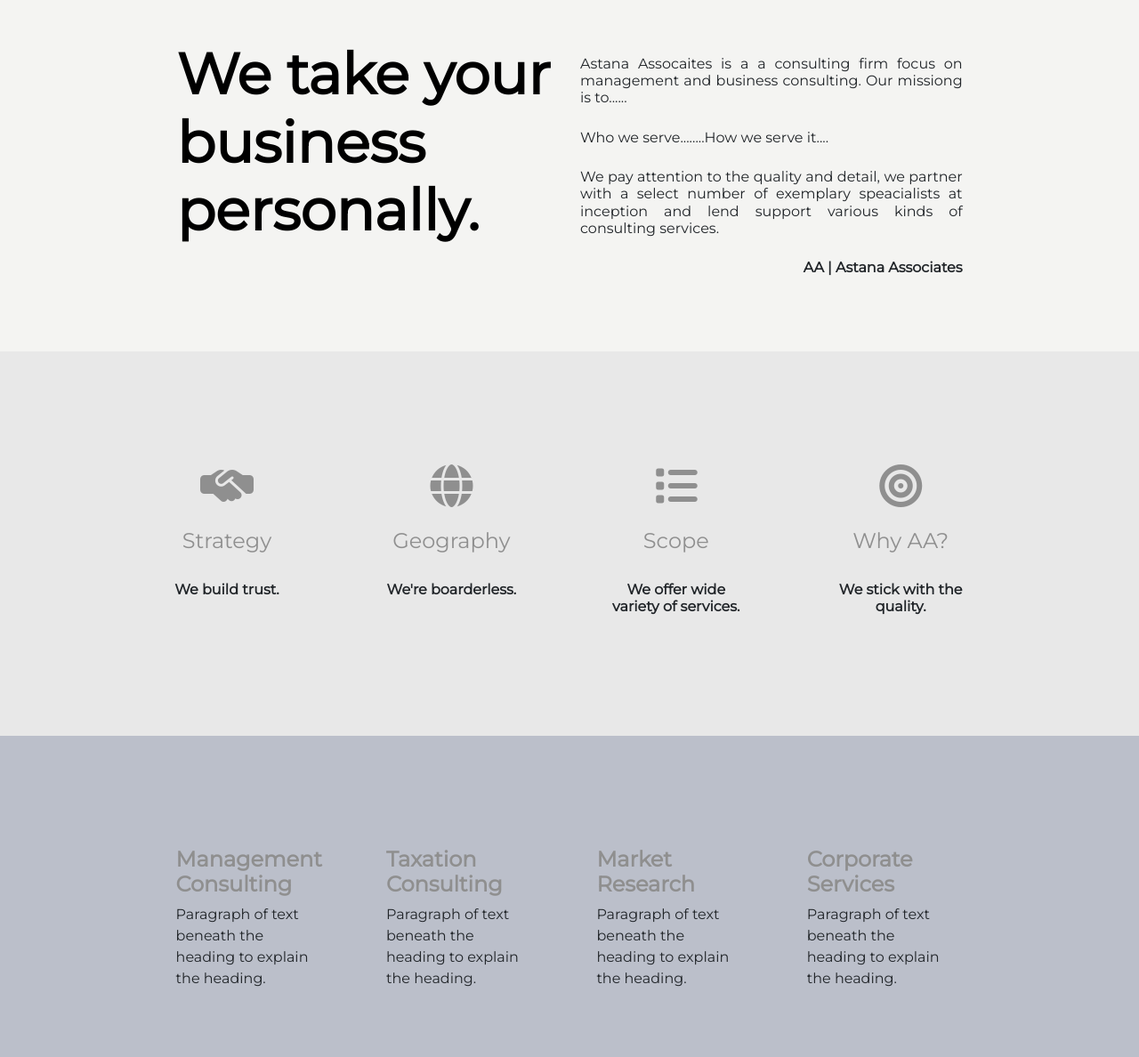
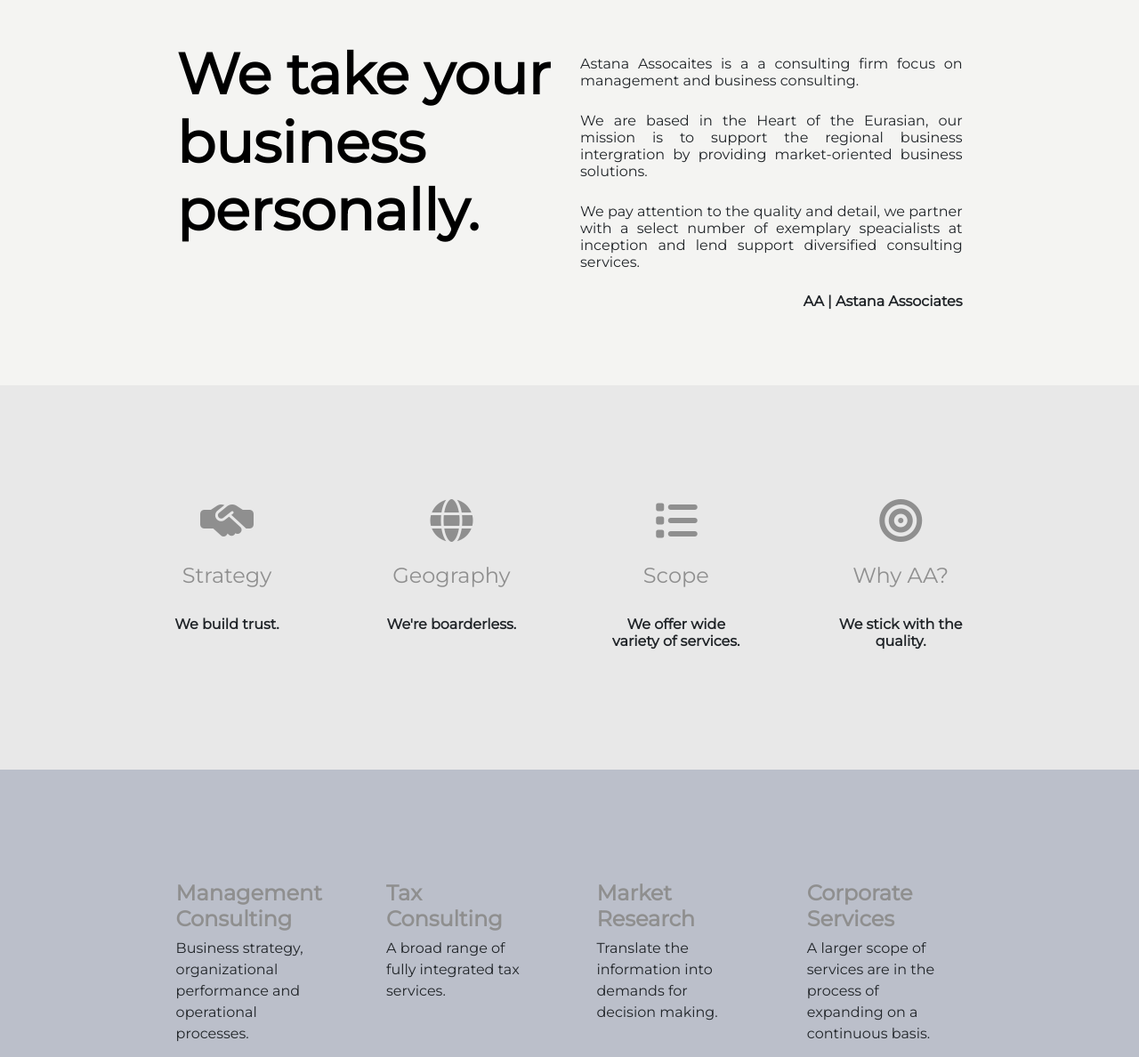
Before and after one commit to talgarbolat/AA, a plain HTML site: page index.html in a window 1280 px wide. Shown: the part 112-1300 px from the top of the page at 89% size. Drawn offline with nearby package versions, Linux system fonts and the light colour scheme.

Commit message:
Updated Index
Add wordings

```diff
--- a/index.html
+++ b/index.html
@@ -55,9 +55,9 @@
 </div>
 <div class="row2 col-lg-6">
   <div>
-    <h6>Astana Assocaites is a a consulting firm focus on management and business consulting. Our missiong is to......</h6>
-    <h6>Who we serve........How we serve it....</h6>
-    <h6>We pay attention to the quality and detail, we partner with a select number of exemplary speacialists at inception and lend support various kinds of consulting services.</h6>
+    <h6>Astana Assocaites is a a consulting firm focus on management and business consulting.</h6>
+    <h6>We are based in the Heart of the Eurasian, our mission is to support the regional business intergration by providing market-oriented business solutions. </h6>
+    <h6>We pay attention to the quality and detail, we partner with a select number of exemplary speacialists at inception and lend support diversified consulting services.</h6>
     <h6 class="click-1">AA | Astana Associates</h6>
   </div>
   </div>
@@ -103,28 +103,28 @@
             <svg class="bi text-muted flex-shrink-0 me-3" width="1.75em" height="1.75em"><use xlink:href="#bootstrap"/></svg>
             <div>
               <h4 class="fw-bold mb-0">Management Consulting</h4>
-              <p class="s">Paragraph of text beneath the heading to explain the heading.</p>
+              <p class="s">Business strategy, organizational performance and operational processes.</p>
             </div>
           </div>
           <div class="col d-flex align-items-start">
             <svg class="bi text-muted flex-shrink-0 me-3" width="1.75em" height="1.75em"><use xlink:href="#cpu-fill"/></svg>
             <div>
-              <h4 class="fw-bold mb-0">Taxation Consulting</h4>
-              <p  class="s">Paragraph of text beneath the heading to explain the heading.</p>
+              <h4 class="fw-bold mb-0">Tax Consulting</h4>
+              <p  class="s">A broad range of fully integrated tax services.</p>
             </div>
           </div>
           <div class="col d-flex align-items-start">
             <svg class="bi text-muted flex-shrink-0 me-3" width="1.75em" height="1.75em"><use xlink:href="#calendar3"/></svg>
             <div>
               <h4 class="fw-bold mb-0">Market Research</h4>
-              <p class="s">Paragraph of text beneath the heading to explain the heading.</p>
+              <p class="s">Translate the information into demands for decision making.</p>
             </div>
           </div>
           <div class="col d-flex align-items-start">
             <svg class="bi text-muted flex-shrink-0 me-3" width="1.75em" height="1.75em"><use xlink:href="#home"/></svg>
             <div>
               <h4 class="fw-bold mb-0">Corporate Services</h4>
-              <p class="s">Paragraph of text beneath the heading to explain the heading.</p>
+              <p class="s">A larger scope of services are in the process of expanding on a continuous basis.</p>
             </div>
           </div>
           <div class="col d-flex align-items-start">
@@ -178,7 +178,7 @@
     <div class="company">
       <p>Astana Associates Ltd.</p>
       <p>55/20, Manglik Yel Ave.</p>
-      <p>Nur-Sultan City, Kazakhstan</p>
+      <p>Astana City, Republicc of Kazakhstan</p>
     </div>
   </div>
 
```
